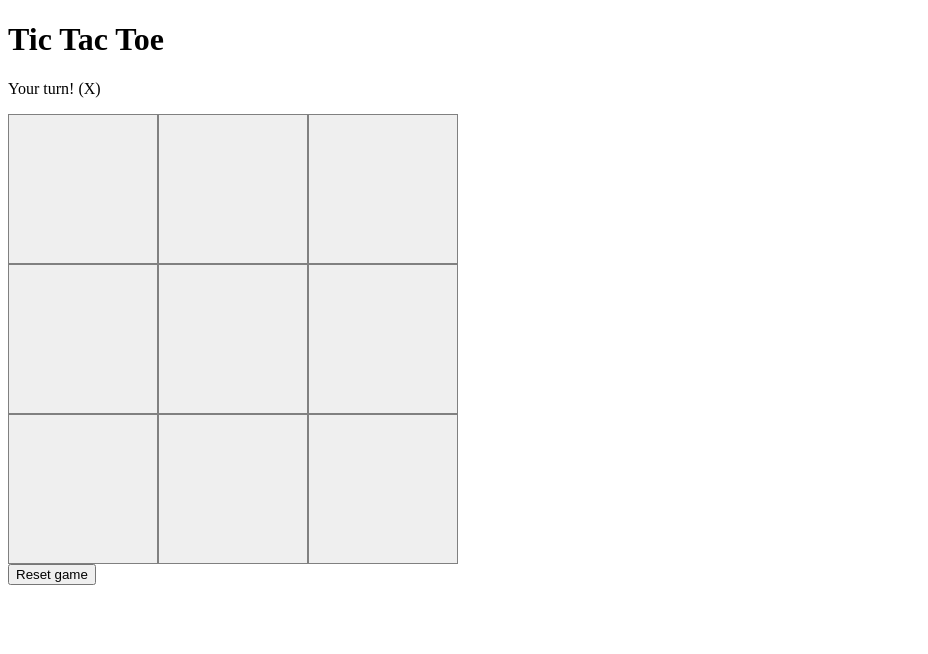
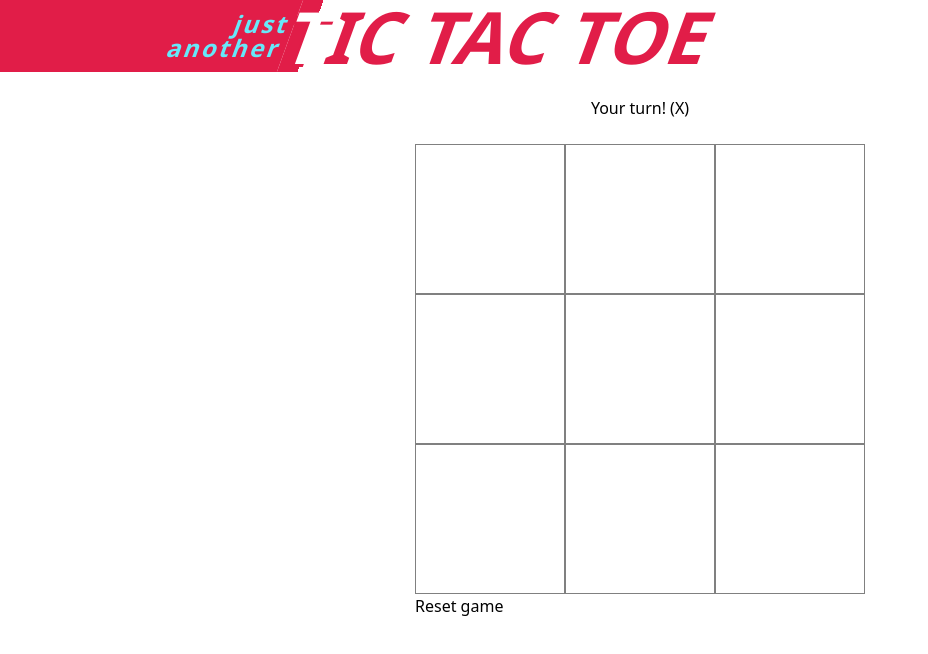
Before and after one commit to k-awe-some/tic-tac-toe, an Angular app: page / in a window 1280 px wide. Shown: the top 654 px of the page, without its empty margins (0-928 px from the left). Built offline with nearby package versions, Linux system fonts and the light colour scheme.

Commit message:
feat: style heading with tailwind

```diff
--- a/package.json
+++ b/package.json
@@ -27,12 +27,15 @@
     "@angular/cli": "~16.1.0",
     "@angular/compiler-cli": "^16.1.0",
     "@types/jasmine": "~4.3.0",
+    "autoprefixer": "^10.4.14",
     "jasmine-core": "~4.6.0",
     "karma": "~6.4.0",
     "karma-chrome-launcher": "~3.2.0",
     "karma-coverage": "~2.2.0",
     "karma-jasmine": "~5.1.0",
     "karma-jasmine-html-reporter": "~2.1.0",
+    "postcss": "^8.4.24",
+    "tailwindcss": "^3.3.2",
     "typescript": "~5.1.3"
   }
 }
--- a/src/app/app.component.html
+++ b/src/app/app.component.html
@@ -1,6 +1,22 @@
-<h1>Tic Tac Toe</h1>
+<h1
+  class="absolute -left-4 top-0 flex items-start font-extrabold -skew-x-[20deg] text-rose-600 text-center text-3xl sm:text-7xl"
+>
+  <div
+    class="bg-rose-600 text-cyan-300 tracking-widest flex flex-col items-end justify-center pr-1 leading-3 sm:leading-6 text-xs sm:text-2xl h-9 sm:h-[4.5rem] pl-[50%] sm:pl-[35%]"
+  >
+    <span class="w-min text-right">just another</span>
+  </div>
 
-<p>
+  <span
+    class="text-white bg-gradient-to-l from-white from-50% to-rose-600 to-50% [text-shadow:_-2px_3px_0_rgb(225_29_72)]"
+  >
+    T
+  </span>
+  <span class="text-left whitespace-nowrap">IC TAC TOE</span>
+</h1>
+
+<div class="w-fit ml-auto mr-auto mt-12 sm:mt-24">
+  <p class="text-center m-4 sm:m-6">
     <ng-container *ngIf="verdict$ | async; let verdict; else: gameInProgress">
       {{ verdict }}
     </ng-container>
@@ -16,3 +32,4 @@
   <app-game-grid></app-game-grid>
 
   <button data-test="reset-button" (click)="resetGame()">Reset game</button>
+</div>
--- a/src/styles.scss
+++ b/src/styles.scss
@@ -1 +1,3 @@
-/* You can add global styles to this file, and also import other style files */
+@import "tailwindcss/base";
+@import "tailwindcss/components";
+@import "tailwindcss/utilities";
--- /dev/null
+++ b/tailwind.config.js
@@ -0,0 +1,8 @@
+/** @type {import('tailwindcss').Config} */
+module.exports = {
+  content: ["./src/**/*.{html,ts}"],
+  theme: {
+    extend: {},
+  },
+  plugins: [],
+};
```
Also changed, not shown: 2 other files (tests, documents, lock files or other folders). Lines whose indentation alone changed are shown as unchanged.
